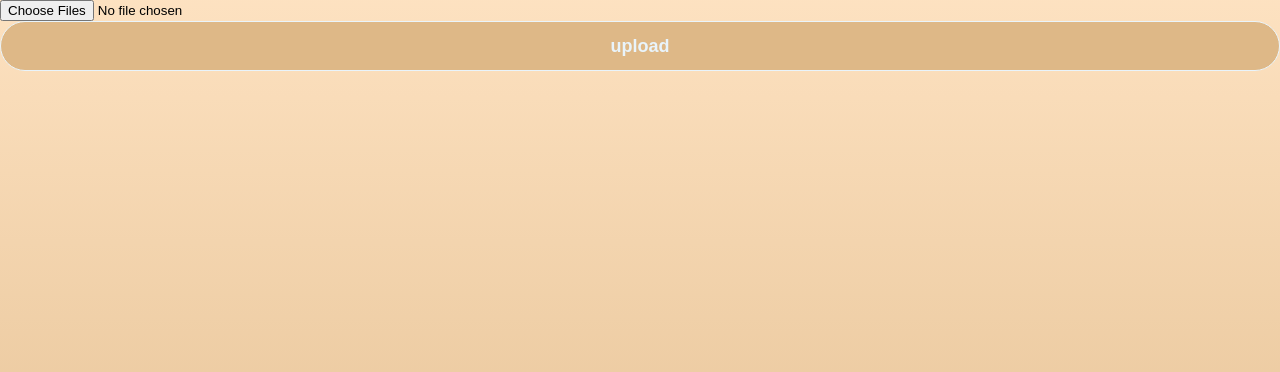
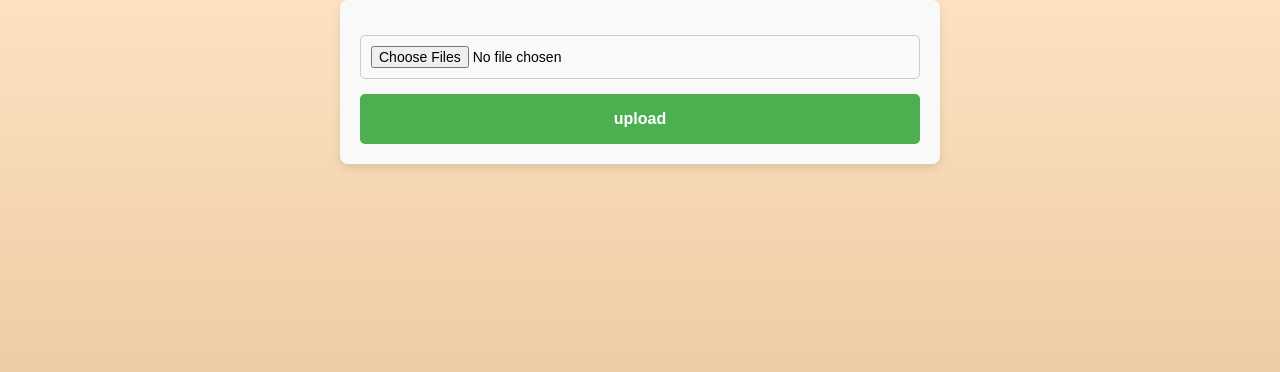
Before and after one commit to Datlik/Hledaci-pokladu, a Flask app: a page that uses app/templates/index.html in a window 1280 px wide. Shown: the part 48-420 px from the top of the page. Run offline with Flask 3, Linux system fonts and the light colour scheme.

Commit message:
Update style.css

```diff
--- a/app/static/style.css
+++ b/app/static/style.css
@@ -425,11 +425,68 @@ html {
 /*konec about us */
 
 
-/*zacatek pridat_nalez.html*/
+/*zacatek pridat_nalezy.html*/
+
+/* Styl pro celý formulář */
+form {
+    max-width: 600px;
+    margin: 0 auto;
+    padding: 20px;
+    background-color: #f9f9f9;
+    border-radius: 8px;
+    box-shadow: 0 4px 8px rgba(0, 0, 0, 0.1);
+}
+
+/* Styl pro jednotlivé vstupy a textarea */
+input[type="text"],
+textarea,
+input[type="file"],
+select {
+    display: block;
+    margin: 15px 0;
+    padding: 10px;
+    width: 100%;
+    border: 1px solid #ccc;
+    border-radius: 5px;
+    font-size: 14px;
+}
+
+/* Styl pro tlačítko odeslání */
+input[type="submit"] {
+    background-color: #4CAF50;
+    color: white;
+    padding: 12px 20px;
+    border: none;
+    border-radius: 5px;
+    font-size: 16px;
+    cursor: pointer;
+    transition: background-color 0.3s ease;
+}
+
+input[type="submit"]:hover {
+    background-color: #45a049;
+}
+
+/* Styl pro labely */
+label {
+    font-weight: bold;
+    margin-bottom: 5px;
+    display: block;
+}
+
+/* Styl pro textové pole a textarea */
+textarea {
+    resize: vertical;
+}
+
+/* Pěkné zarovnání pro text a formátování */
+h2 {
+    text-align: center;
+    margin-bottom: 20px;
+}
 
 
-
-/*konec pridat_nalez.html*/
+/*konec pridat_nalezy.html*/
 
 
 
@@ -437,7 +494,7 @@ html {
 
 #button_pridat_nalezy {
  display: inline-block;
-    padding: 10px 25px;
+    padding: 10px 100px;
     background-color: #ffffff;
     color: rgb(0, 0, 0);
     text-decoration: none;
@@ -445,7 +502,7 @@ html {
     border-radius: 7px;
     margin-top: 20px;
     position: absolute;
-    left: 5%;
+    left: 50%;
     transform: translateX(-50%);
 }
 #button_pridat_nalezy:hover {
```
